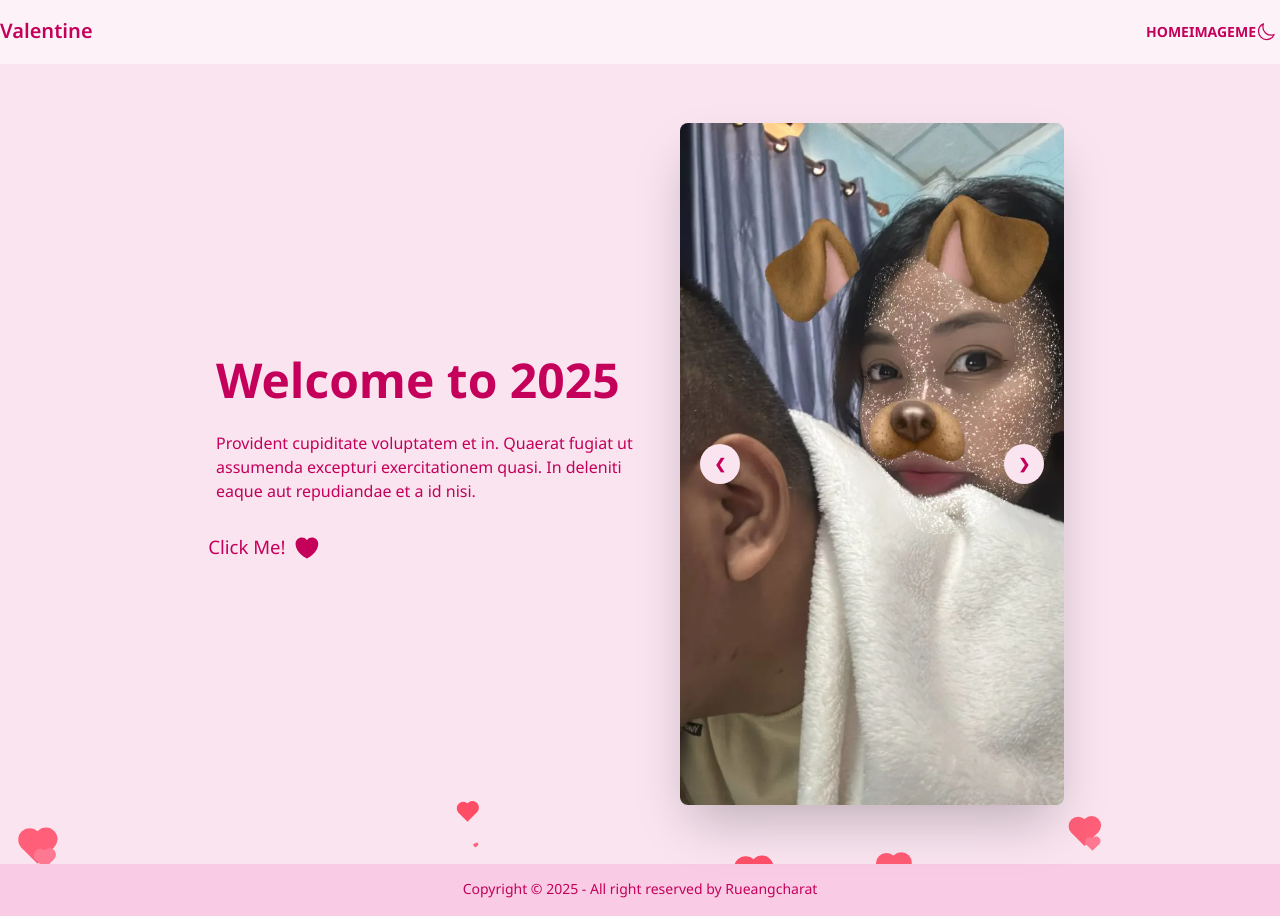
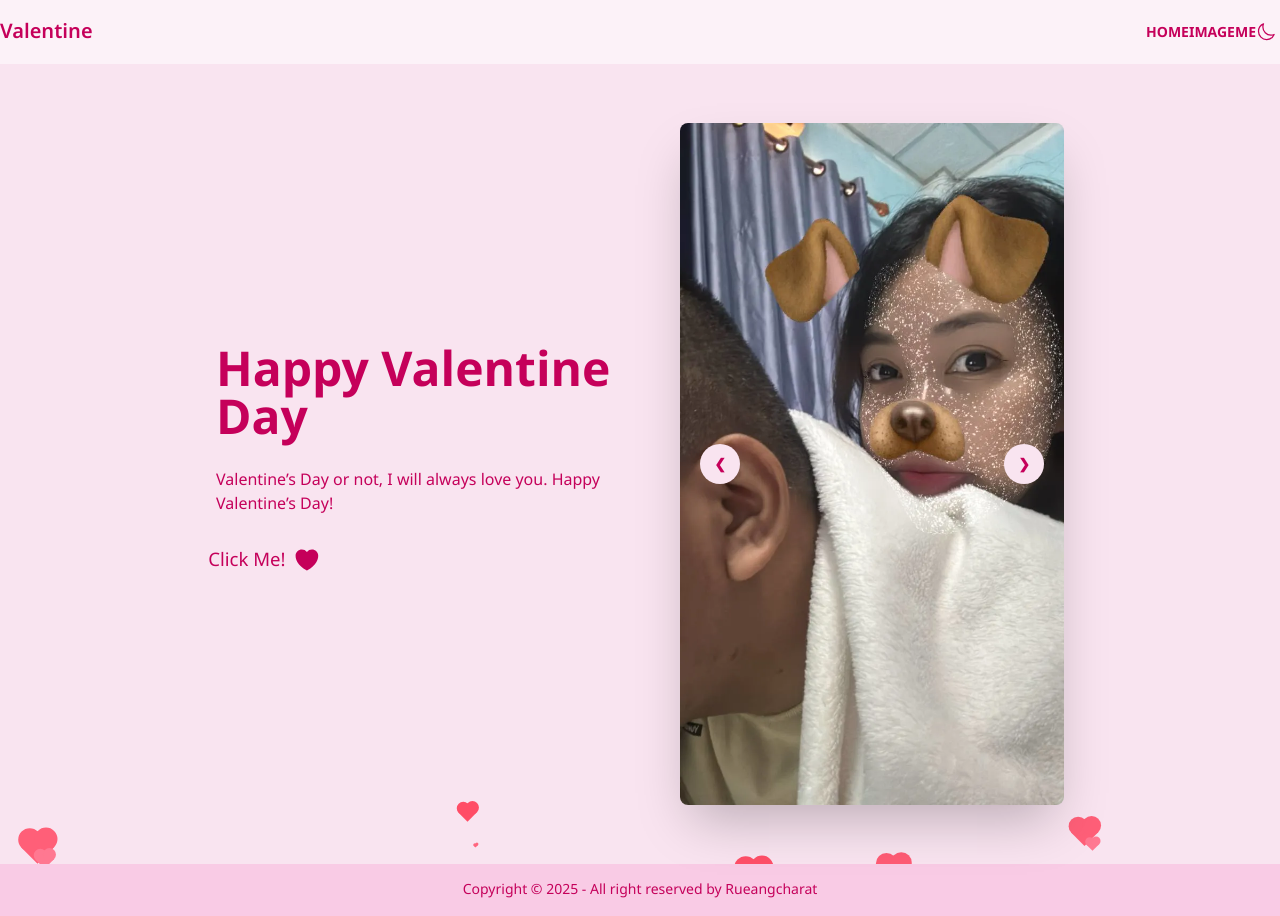
Before and after one commit to RuengCode/valentine-for-chonticha, a Next.js app: page / in a window 1280 px wide. Built offline with nearby package versions, Linux system fonts and the light colour scheme.

Commit message:
fix fix fix
fix fix fix

```diff
--- a/app/ValentineBook/page.tsx
+++ b/app/ValentineBook/page.tsx
@@ -32,7 +32,7 @@ export default function ValentineBook() {
             <div className="avatar">
           <div className="w-12 h-12 rounded-full">
             <img
-              src="https://media.discordapp.net/attachments/1283830529933840507/1339486864763125812/117768640_3217190941694824_9124819090644706857_n.jpg"
+              src="/profile.webp"
               alt="Profile picture"
             />
           </div>
--- a/app/components/Calculator.tsx
+++ b/app/components/Calculator.tsx
@@ -55,7 +55,7 @@ const Calculator = () => {
     const result = input;
     setInput(result.toString());
     console.log(result);
-    if (result === "1") {
+    if (result === "22112024") {
       showAlertฺ("คุณเก่งที่สุดเลยคุณป้อน", "success");
       setTimeout(() => {
         window.location.href = "valentinemail";
--- a/app/components/Valentine.tsx
+++ b/app/components/Valentine.tsx
@@ -55,12 +55,17 @@ const Valentine = () => {
         transition={{ duration: 1 }}
         className="max-w-md"
       >
-        <h1 className="text-5xl font-bold">Welcome to 2025</h1>
+        <motion.h1
+          className="text-5xl font-bold"
+          initial={{ opacity: 0, x: -100 }}
+          animate={{ opacity: 1, x: 0 }}
+          transition={{ duration: 2 }}
+        >
+          Happy Valentine Day
+        </motion.h1>
 
         <p className="py-6">
-      Provident cupiditate voluptatem et in. Quaerat fugiat ut assumenda
-      excepturi exercitationem quasi. In deleniti eaque aut repudiandae et
-      a id nisi.
+        Valentine’s Day or not, I will always love you. Happy Valentine’s Day!
         </p>
         <motion.button
         whileHover={{ scale: 1.1 }}
@@ -93,8 +98,8 @@ const Valentine = () => {
           <dialog id="my_modal_1" className="modal">
             <div className="modal-box bg-base-200 text-center">
               <div className="card-footer bg-base-100 shadow-2xl mb-2 rounded-lg p-1">
-                <h3 className="font-bold text-lg">Hello!</h3>
-                <p>Will you be my Valentine?</p>
+                <h3 className="font-bold text-lg">Valentine</h3>
+                <p>ลองใส่รหัสดูซิ จะใส่ถูกหรือป่าวน้า</p>
               </div>
               <Calculator />
               <div className="card-footer bg-base-100 shadow-2xl justify-center items-center rounded-md m-3">
@@ -152,7 +157,7 @@ const Valentine = () => {
           <div id="slide3" className="carousel-item relative w-full">
             <Image
               src="/11.webp"
-              width={500}
+              width={300}
               height={300}
               className="w-full"
               alt="Valentine's Image 3"
--- a/app/mini-game/page.tsx
+++ b/app/mini-game/page.tsx
@@ -10,12 +10,12 @@ type CardType = {
 };
 
 const generateDeck = () => {
-    const icons = ['❤️', '😊', '🌟', '🎮', '🎨', '🎵', '🌈', '🎪'];
+    const icons = ['❤️', '💕', '🤍', '💖', '💏', '🫰', '🌹', '💌'];
     let deck: CardType[] = [];
     let id = 0;
 
     // Take first 8 icons and create pairs
-    for (let i = 0; i < 2; i++) {
+    for (let i = 0; i < 8; i++) {
         deck.push({ id: id++, pairId: icons[i], isFlipped: false, isMatched: false });
         deck.push({ id: id++, pairId: icons[i], isFlipped: false, isMatched: false });
     }
@@ -68,7 +68,7 @@ export default function Page() {
 
                 if (allMatched) {
                     // Redirect to valentinemail page after a short delay
-                    setMessage({ type: "success", text: "Match found! 🎉" });
+                    setMessage({ type: "success", text: "เก่งมากคุณป้อนนนนน! 🎉" });
                     setTimeout(() => {
                         window.location.href = "ValentineBook";
                       }, 1000);
--- a/app/valentinemail/page.tsx
+++ b/app/valentinemail/page.tsx
@@ -64,7 +64,7 @@ export default function ValentineMail() {
             animate={{ opacity: 1 }}
             transition={{ delay: 0.3, duration: 0.5 }}
           >
-            Our Memories
+            Memory space
           </motion.h1>
         </motion.div>
       </div>
```
Also changed, not shown: public/profile.webp (added).
